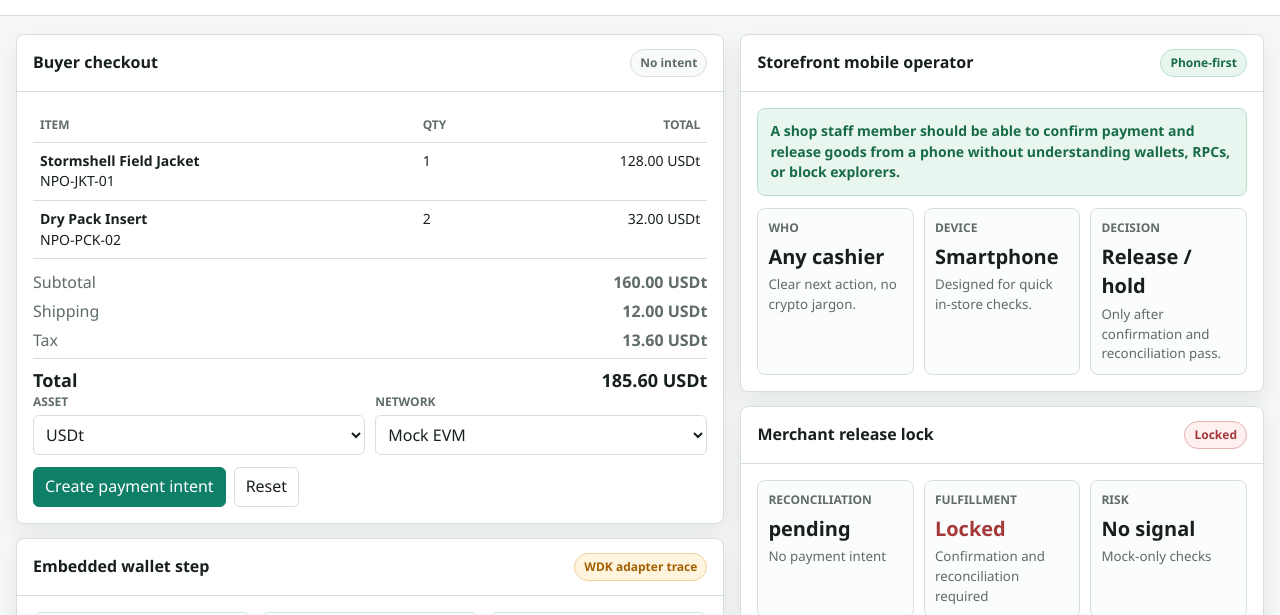
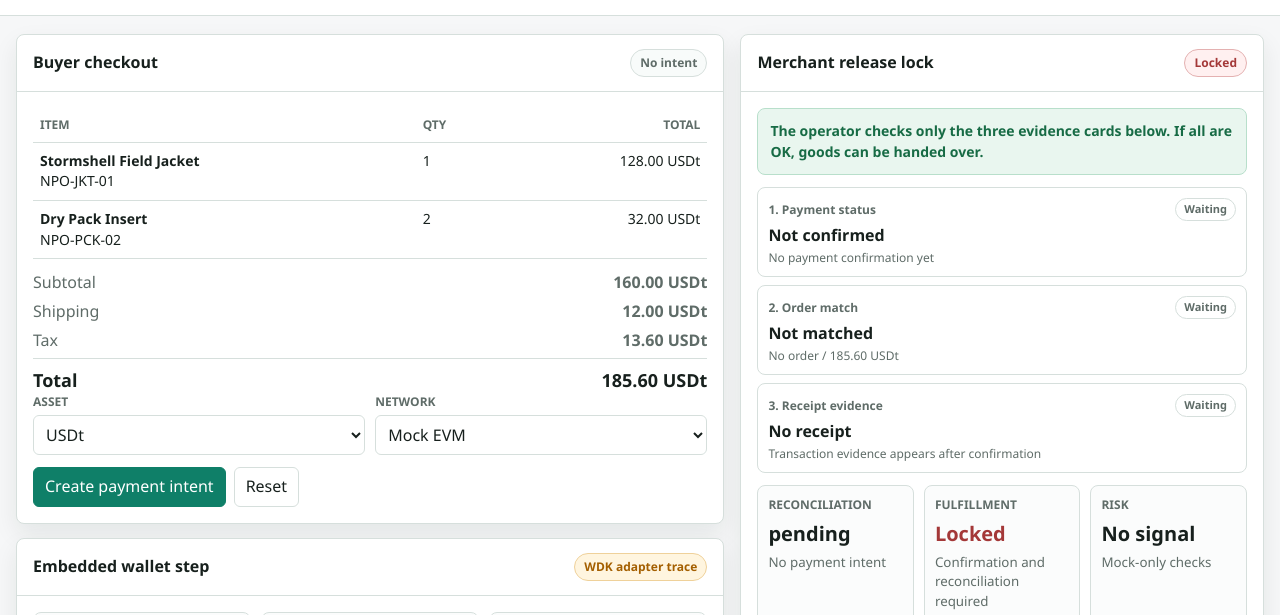
Before and after one commit to kei99-web3/wdk-merchant-checkout-ops-kit, a website: page index.html in a window 1280 px wide. Shown: the part 107-722 px from the top of the page. Drawn offline with Linux system fonts and the light colour scheme.

Commit message:
Clarify release evidence cards

```diff
--- a/app.js
+++ b/app.js
@@ -66,6 +66,18 @@
     fulfillmentState: document.getElementById("fulfillment-state"),
     fulfillmentMeta: document.getElementById("fulfillment-meta"),
     releasePill: document.getElementById("release-pill"),
+    evidencePayment: document.getElementById("evidence-payment"),
+    evidencePaymentBadge: document.getElementById("evidence-payment-badge"),
+    evidencePaymentTitle: document.getElementById("evidence-payment-title"),
+    evidencePaymentDetail: document.getElementById("evidence-payment-detail"),
+    evidenceMatch: document.getElementById("evidence-match"),
+    evidenceMatchBadge: document.getElementById("evidence-match-badge"),
+    evidenceMatchTitle: document.getElementById("evidence-match-title"),
+    evidenceMatchDetail: document.getElementById("evidence-match-detail"),
+    evidenceReceipt: document.getElementById("evidence-receipt"),
+    evidenceReceiptBadge: document.getElementById("evidence-receipt-badge"),
+    evidenceReceiptTitle: document.getElementById("evidence-receipt-title"),
+    evidenceReceiptDetail: document.getElementById("evidence-receipt-detail"),
     riskState: document.getElementById("risk-state"),
     riskMeta: document.getElementById("risk-meta"),
     orderRows: document.getElementById("order-rows"),
@@ -308,6 +320,48 @@
     dom.releasePill.className = app.releaseLocked ? "pill block" : "pill ok";
     dom.riskState.textContent = app.risk;
     dom.riskMeta.textContent = app.intent ? "Local-only risk signal" : "Mock-only checks";
+    renderReleaseEvidence();
+  }
+
+  function setEvidence(card, badge, titleNode, detailNode, title, detail, statusClass) {
+    card.className = `evidence-card ${statusClass}`;
+    badge.textContent = statusClass === "ok" ? "OK" : statusClass === "review" ? "Review" : "Waiting";
+    titleNode.textContent = title;
+    detailNode.textContent = detail;
+  }
+
+  function renderReleaseEvidence() {
+    const amount = app.intent ? formatMoney(app.intent.amount) : formatMoney(cartTotal());
+    const orderRef = app.intent ? `${app.intent.orderId} / ${amount}` : `No order / ${amount}`;
+    const terminalReview = app.intent && !stateOrder.includes(app.intent.state);
+    const confirmed = app.intent && app.intent.state === PAYMENT_STATES.CONFIRMED && app.confirmation?.status === PAYMENT_STATES.CONFIRMED;
+    const matched = confirmed && app.reconciliation === "matched";
+    const receipt = app.confirmation?.paymentHash || app.payment?.paymentHash;
+    const shortReceipt = receipt ? `${receipt.slice(0, 10)}...${receipt.slice(-6)}` : "No transaction evidence yet";
+
+    if (confirmed) {
+      setEvidence(dom.evidencePayment, dom.evidencePaymentBadge, dom.evidencePaymentTitle, dom.evidencePaymentDetail, "Confirmed", `${app.confirmation.confirmations} confirmations observed`, "ok");
+    } else if (terminalReview) {
+      setEvidence(dom.evidencePayment, dom.evidencePaymentBadge, dom.evidencePaymentTitle, dom.evidencePaymentDetail, "Needs review", `Payment state: ${app.intent.state}`, "review");
+    } else {
+      setEvidence(dom.evidencePayment, dom.evidencePaymentBadge, dom.evidencePaymentTitle, dom.evidencePaymentDetail, "Not confirmed", app.payment ? "Waiting for confirmation watcher" : "No payment confirmation yet", "pending");
+    }
+
+    if (matched) {
+      setEvidence(dom.evidenceMatch, dom.evidenceMatchBadge, dom.evidenceMatchTitle, dom.evidenceMatchDetail, "Order ID / amount match", orderRef, "ok");
+    } else if (terminalReview) {
+      setEvidence(dom.evidenceMatch, dom.evidenceMatchBadge, dom.evidenceMatchTitle, dom.evidenceMatchDetail, "Mismatch or exception", orderRef, "review");
+    } else {
+      setEvidence(dom.evidenceMatch, dom.evidenceMatchBadge, dom.evidenceMatchTitle, dom.evidenceMatchDetail, app.intent ? "Order visible" : "Not matched", orderRef, "pending");
+    }
+
+    if (confirmed && receipt) {
+      setEvidence(dom.evidenceReceipt, dom.evidenceReceiptBadge, dom.evidenceReceiptTitle, dom.evidenceReceiptDetail, "Receipt available", `tx: ${shortReceipt}`, "ok");
+    } else if (terminalReview) {
+      setEvidence(dom.evidenceReceipt, dom.evidenceReceiptBadge, dom.evidenceReceiptTitle, dom.evidenceReceiptDetail, "Receipt review", shortReceipt, "review");
+    } else {
+      setEvidence(dom.evidenceReceipt, dom.evidenceReceiptBadge, dom.evidenceReceiptTitle, dom.evidenceReceiptDetail, "No receipt", "Transaction evidence appears after confirmation", "pending");
+    }
   }
 
   function renderControls() {
--- a/index.html
+++ b/index.html
@@ -120,39 +120,39 @@
       <section class="column">
         <article class="panel">
           <div class="panel-header">
-            <h2>Storefront mobile operator</h2>
-            <span class="pill ok">Phone-first</span>
-          </div>
-          <div class="panel-body">
-            <div class="operator-note">
-              A shop staff member should be able to confirm payment and release goods from a phone without understanding wallets, RPCs, or block explorers.
-            </div>
-            <div class="summary-grid operator-grid">
-              <div class="metric">
-                <span>Who</span>
-                <strong>Any cashier</strong>
-                <small>Clear next action, no crypto jargon.</small>
-              </div>
-              <div class="metric">
-                <span>Device</span>
-                <strong>Smartphone</strong>
-                <small>Designed for quick in-store checks.</small>
-              </div>
-              <div class="metric">
-                <span>Decision</span>
-                <strong>Release / hold</strong>
-                <small>Only after confirmation and reconciliation pass.</small>
-              </div>
-            </div>
-          </div>
-        </article>
-
-        <article class="panel">
-          <div class="panel-header">
             <h2>Merchant release lock</h2>
             <span class="pill" id="release-pill">Locked</span>
           </div>
           <div class="panel-body">
+            <div class="operator-note">
+              The operator checks only the three evidence cards below. If all are OK, goods can be handed over.
+            </div>
+            <div class="release-evidence" aria-label="Release evidence checklist">
+              <div class="evidence-card pending" id="evidence-payment">
+                <div class="evidence-head">
+                  <span>1. Payment status</span>
+                  <em id="evidence-payment-badge">Waiting</em>
+                </div>
+                <strong id="evidence-payment-title">Not confirmed</strong>
+                <small id="evidence-payment-detail">No payment confirmation yet.</small>
+              </div>
+              <div class="evidence-card pending" id="evidence-match">
+                <div class="evidence-head">
+                  <span>2. Order match</span>
+                  <em id="evidence-match-badge">Waiting</em>
+                </div>
+                <strong id="evidence-match-title">Not matched</strong>
+                <small id="evidence-match-detail">Order ID and amount are not reconciled yet.</small>
+              </div>
+              <div class="evidence-card pending" id="evidence-receipt">
+                <div class="evidence-head">
+                  <span>3. Receipt evidence</span>
+                  <em id="evidence-receipt-badge">Waiting</em>
+                </div>
+                <strong id="evidence-receipt-title">No receipt</strong>
+                <small id="evidence-receipt-detail">Transaction evidence appears after confirmation.</small>
+              </div>
+            </div>
             <div class="summary-grid">
               <div class="metric">
                 <span>Reconciliation</span>
--- a/styles.css
+++ b/styles.css
@@ -418,10 +418,6 @@ button:disabled {
   margin-bottom: 12px;
 }
 
-.operator-grid .metric strong {
-  font-size: 20px;
-}
-
 .release-ready {
   color: var(--ok);
   font-weight: 800;
@@ -430,6 +426,80 @@ button:disabled {
 .release-blocked {
   color: var(--danger);
   font-weight: 800;
+}
+
+.release-evidence {
+  display: grid;
+  gap: 8px;
+  margin-bottom: 12px;
+}
+
+.evidence-card {
+  border: 1px solid var(--line);
+  border-radius: 8px;
+  background: #fff;
+  padding: 10px;
+}
+
+.evidence-head {
+  display: flex;
+  align-items: center;
+  justify-content: space-between;
+  gap: 8px;
+}
+
+.evidence-head span {
+  color: var(--muted);
+  font-size: 12px;
+  font-weight: 850;
+}
+
+.evidence-head em {
+  min-width: 54px;
+  border: 1px solid var(--line);
+  border-radius: 999px;
+  padding: 2px 8px;
+  color: var(--muted);
+  font-size: 11px;
+  font-style: normal;
+  font-weight: 850;
+  text-align: center;
+}
+
+.evidence-card strong {
+  display: block;
+  margin-top: 4px;
+  font-size: 16px;
+  line-height: 1.25;
+}
+
+.evidence-card small {
+  display: block;
+  margin-top: 4px;
+  color: var(--muted);
+  font-size: 12px;
+}
+
+.evidence-card.ok {
+  border-color: #b8dfcb;
+  background: var(--ok-bg);
+}
+
+.evidence-card.ok .evidence-head em {
+  border-color: #42a373;
+  background: #fff;
+  color: var(--ok);
+}
+
+.evidence-card.review {
+  border-color: #e3b1b1;
+  background: var(--danger-bg);
+}
+
+.evidence-card.review .evidence-head em {
+  border-color: #c75656;
+  background: #fff;
+  color: var(--danger);
 }
 
 .ja-demo {
```
Also changed, not shown: SUBMISSION_BRIEF.md (+1 -1 lines), tests/offline_guard.test.js (+3 -0 lines), README.md, screenshots/2026-05-23_demo_desktop.png.
